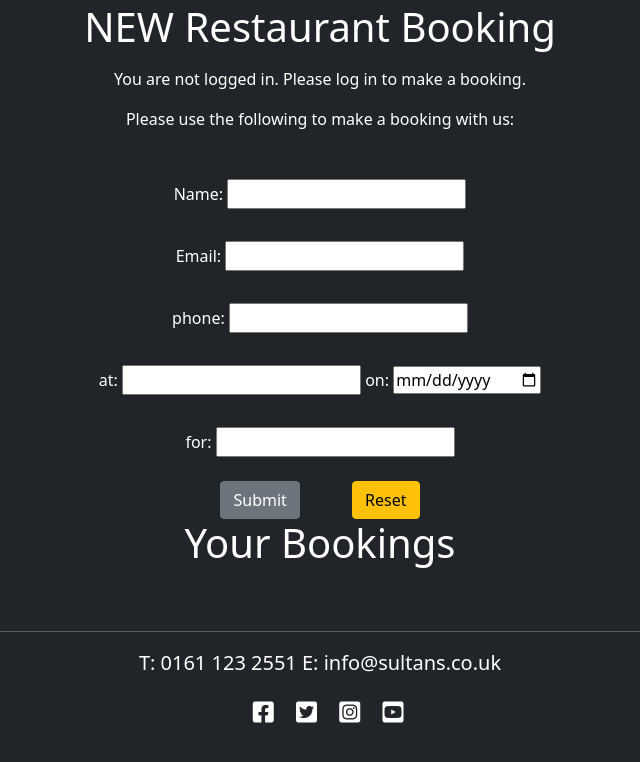
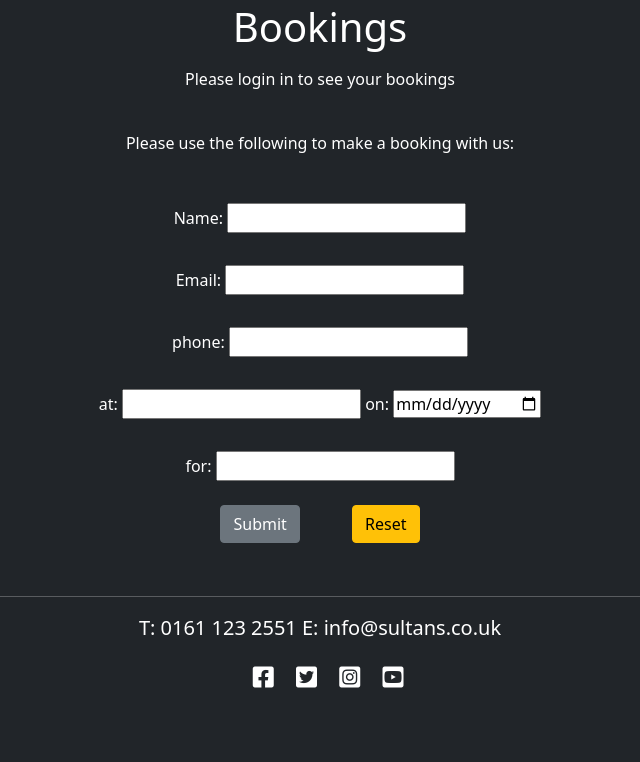
Before and after one commit to NaveedNaseem84/Test-Restaurant, a Django app: template book/templates/book/book.html in a window 1280 px wide. Shown: the part 73-835 px from the top of the page, without its empty margins (320-960 px from the left). After the commit the page ends 761 px from the top, so only its background shows below. Run offline with Django 4.2, Linux system fonts and the light colour scheme; the template is opened without the code that fills it: most values are stand-ins (such as "Sample title", 1, 10 or a date in 2020); form fields are guessed from the names that the template uses.

Commit message:
show bookings by user

```diff
--- a/book/forms.py
+++ b/book/forms.py
@@ -4,7 +4,8 @@ from django import forms
 class BookingForm(forms.ModelForm):
     class Meta:
         model = MakeBooking
-        fields = ('name', 'email', 'phone', 'date', 'time_slot','number_of_people')
+        fields = ('name','email', 'phone', 'date', 'time_slot','number_of_people')
         widgets ={
-            'date':forms.TextInput(attrs={'type':'date'})
+            'date':forms.TextInput(attrs={'type':'date'}),
+
         }
--- a/book/models.py
+++ b/book/models.py
@@ -20,7 +20,7 @@ NO_OF_PEOPLE = [
 # Create your models here.
 
 class MakeBooking(models.Model):
-    #user = models.ForeignKey(User, on_delete=models.CASCADE, related_name="bookings", default=User)
+    user = models.ForeignKey(User, on_delete=models.CASCADE, null=True, related_name="bookings", blank=True)
     name = models.CharField(max_length=100)
     email = models.EmailField()
     phone = models.IntegerField()
--- a/book/templates/book/book.html
+++ b/book/templates/book/book.html
@@ -3,13 +3,29 @@
 
 
 {% block content %}
-<h1> NEW Restaurant Booking</h1>
+<h1> Bookings</h1>
 <div class="form-group" style="text-align: center">
     {% if user.is_authenticated %}
     <p class="text-end m-3 text-center">welcome {{ user }}!</p>
     {% else %}
-    <p class="text-end m-3 text-center">You are not logged in. Please log in to make a booking.</p>
+    <p class="text-end m-3 text-center">Please login in to see your bookings</p>
     {% endif %}
+
+    <div class="text-left">
+
+        <br>
+        {% for booking in bookings %}
+        {% if user.username == booking.name %}
+        <h1>Your Bookings</h1>
+        <p>Booking info:</p>
+        <p>on: {{ booking.date }} </p>
+        <p>at: {{ booking.time_slot }} </p>
+        <p>for: {{ booking.number_of_people }} people</p>
+        <button class="btn btn-danger">Delete</button>
+        <button class="btn btn-secondary">Update</button>
+        {% endif %}
+        {% endfor %}
+    </div>
 
     <div class="form-group" style="text-align: center">
         <div>Please use the following to make a booking with us:</div>
@@ -38,21 +54,5 @@
             </div>
         </form>
     </div>
-    <div class="text-left">
-        <h1>Your Bookings</h1>
-        <br>
-        {% for booking in bookings %}
-        {% if user.username == booking.name %}
-        <p>Booking info:</p>
-        <p>on: {{ booking.date }} </p>
-        <p>at: {{ booking.time_slot }} </p>
-        <p>for: {{ booking.number_of_people }} people</p>
-        <button class="btn btn-danger">Delete</button>
-        <button class="btn btn-secondary">Update</button>
 
-
-        {% endif %}
-
-        {% endfor %}
-    </div>
     {% endblock content %}
--- a/book/views.py
+++ b/book/views.py
@@ -11,7 +11,9 @@ def page_view(request):
         if form.is_valid():
             form.save()
     form = BookingForm()
+
     bookings = MakeBooking.objects.all()
+    #bookings = MakeBooking.objects.filter(user=request.user)
 
     return render (
         request, 'book/book.html',
```
Also changed, not shown: book/migrations/0005_makebooking_user.py (added).
